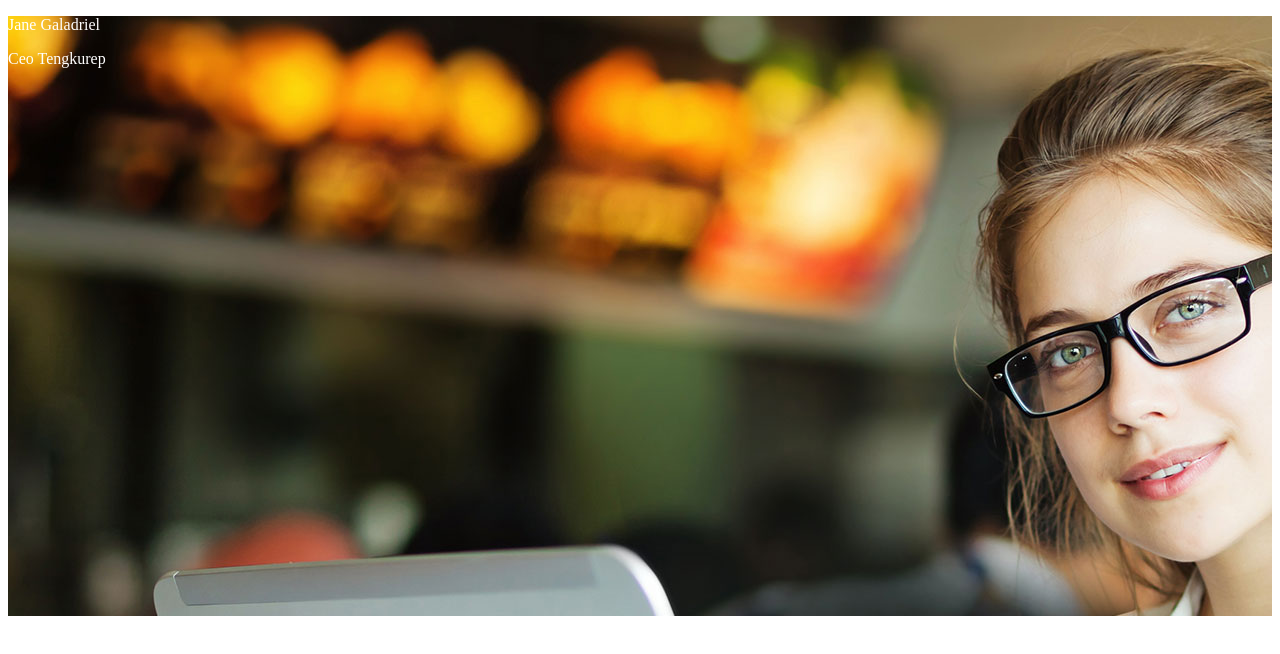
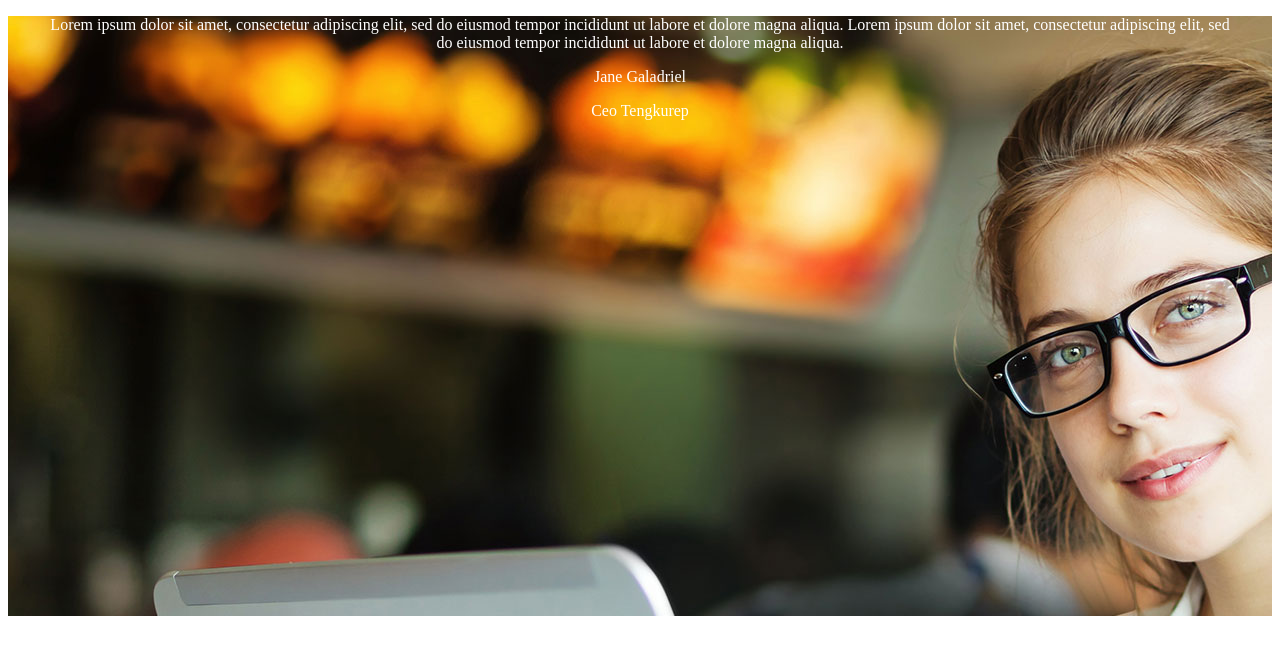
Before and after one commit to ArturRudyk/Tajam, a plain HTML site: page index.html in a window 1280 px wide. Drawn offline with Linux system fonts and the light colour scheme.

Commit message:
add cite to blockquotes tag

```diff
--- a/index.html
+++ b/index.html
@@ -16,7 +16,8 @@
         <div class="comment-item">
             <div class="comment__blockquotes">
                 <blockquote class="">
-                    <site></site>
+                    Lorem ipsum dolor sit amet, consectetur adipiscing elit, sed do eiusmod tempor incididunt ut labore et dolore magna aliqua. Lorem ipsum dolor sit amet, consectetur adipiscing elit, sed do eiusmod tempor incididunt ut labore et dolore magna aliqua.
+                    <cite></cite>
                 </blockquote>
                 <p class="comment__author">Jane Galadriel</p>
                 <p class="comment__position">Ceo Tengkurep</p>
--- a/style.css
+++ b/style.css
@@ -1,4 +1,5 @@
 .comments {
     min-height: 600px;
     color: #ffffff;
+    text-align: center;
 }
```
